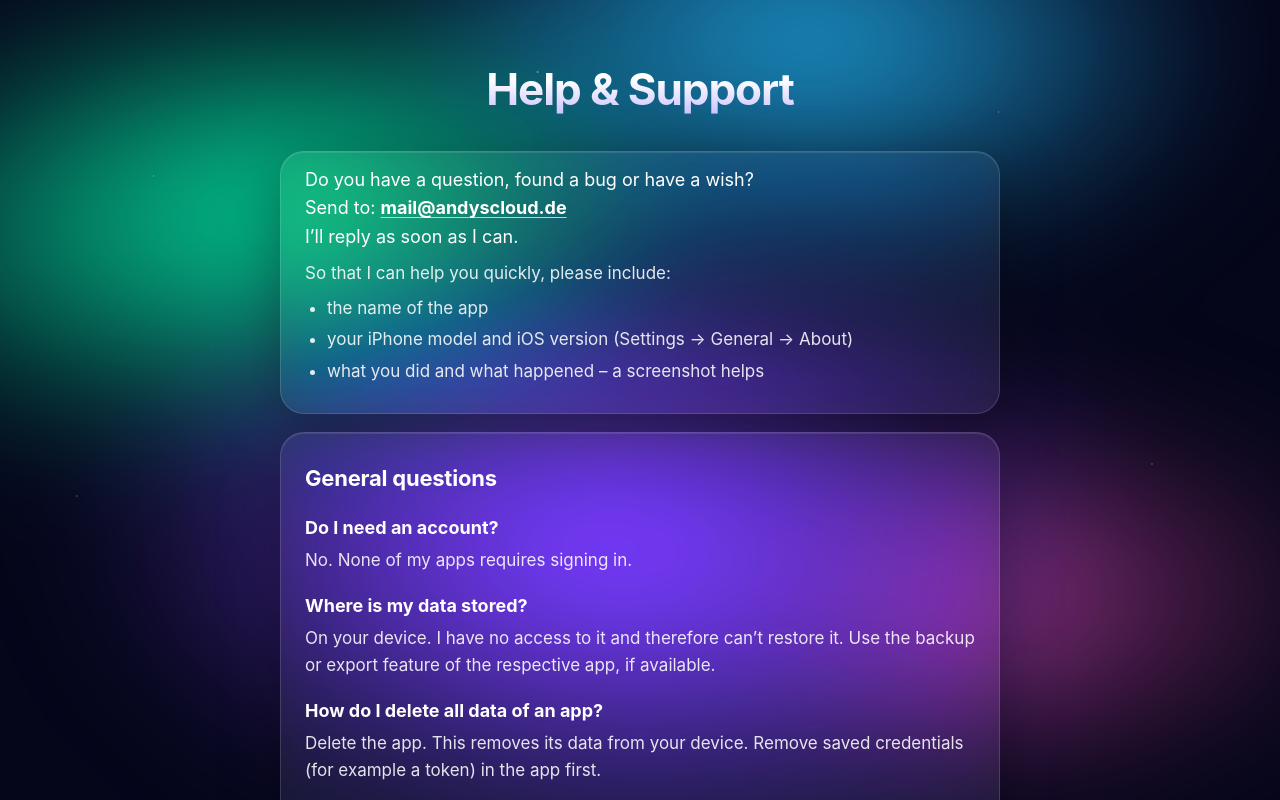
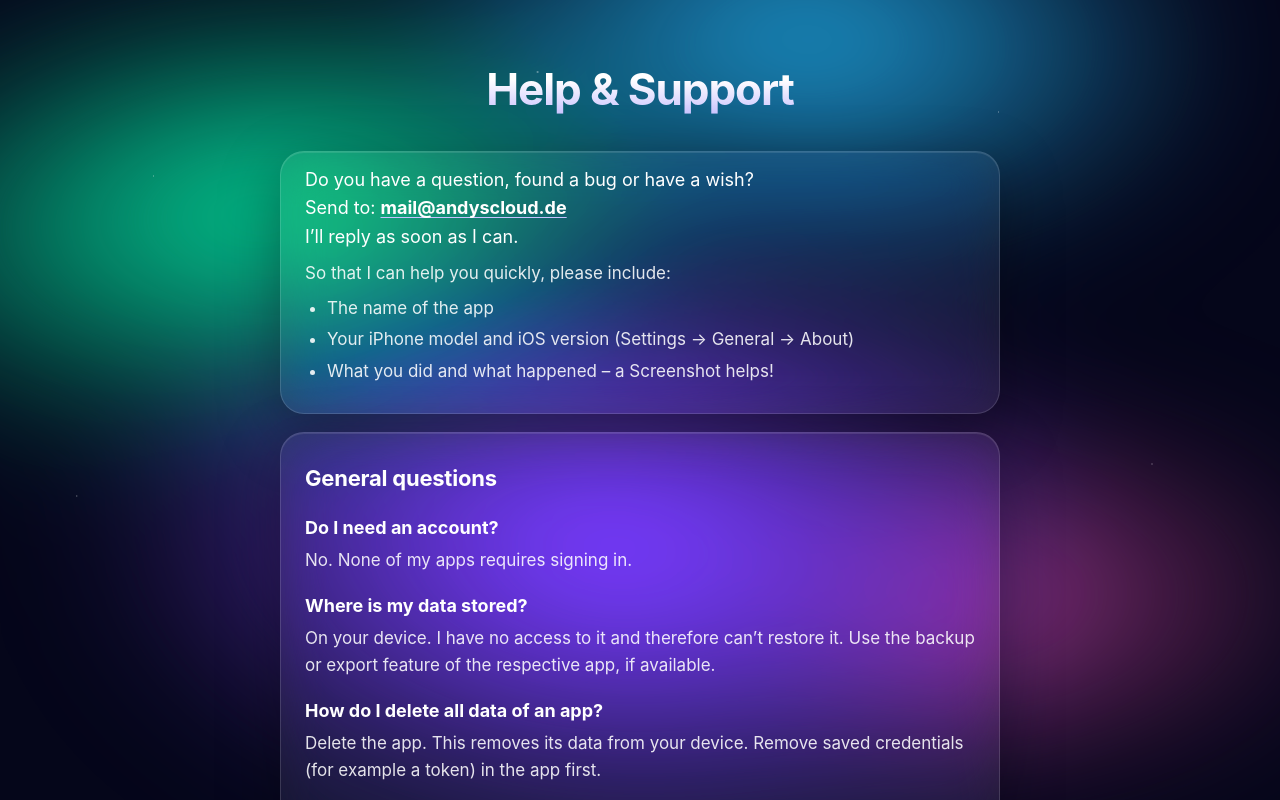
Before and after one commit to andyscloud/Datenschutz-Support, a plain HTML site: page support-en.html in a window 1280 px wide. Shown: the top 800 px of the page. Drawn offline with Linux system fonts and the light colour scheme.

Commit message:
Add files via upload

```diff
--- a/support-en.html
+++ b/support-en.html
@@ -153,9 +153,9 @@
             <span style="white-space: nowrap;">Send to: <a href="mailto:mail@andyscloud.de"><strong>mail@andyscloud.de</strong></a></span><br>I’ll reply as soon as I can.</p>
             <p>So that I can help you quickly, please include:</p>
             <ul>
-                <li>the name of the app</li>
-                <li>your iPhone model and iOS version (Settings → General → About)</li>
-                <li>what you did and what happened – a screenshot helps</li>
+                <li>The name of the app</li>
+                <li>Your iPhone model and iOS version (Settings → General → About)</li>
+                <li>What you did and what happened – a Screenshot helps!</li>
             </ul>
         </section>
 
```
